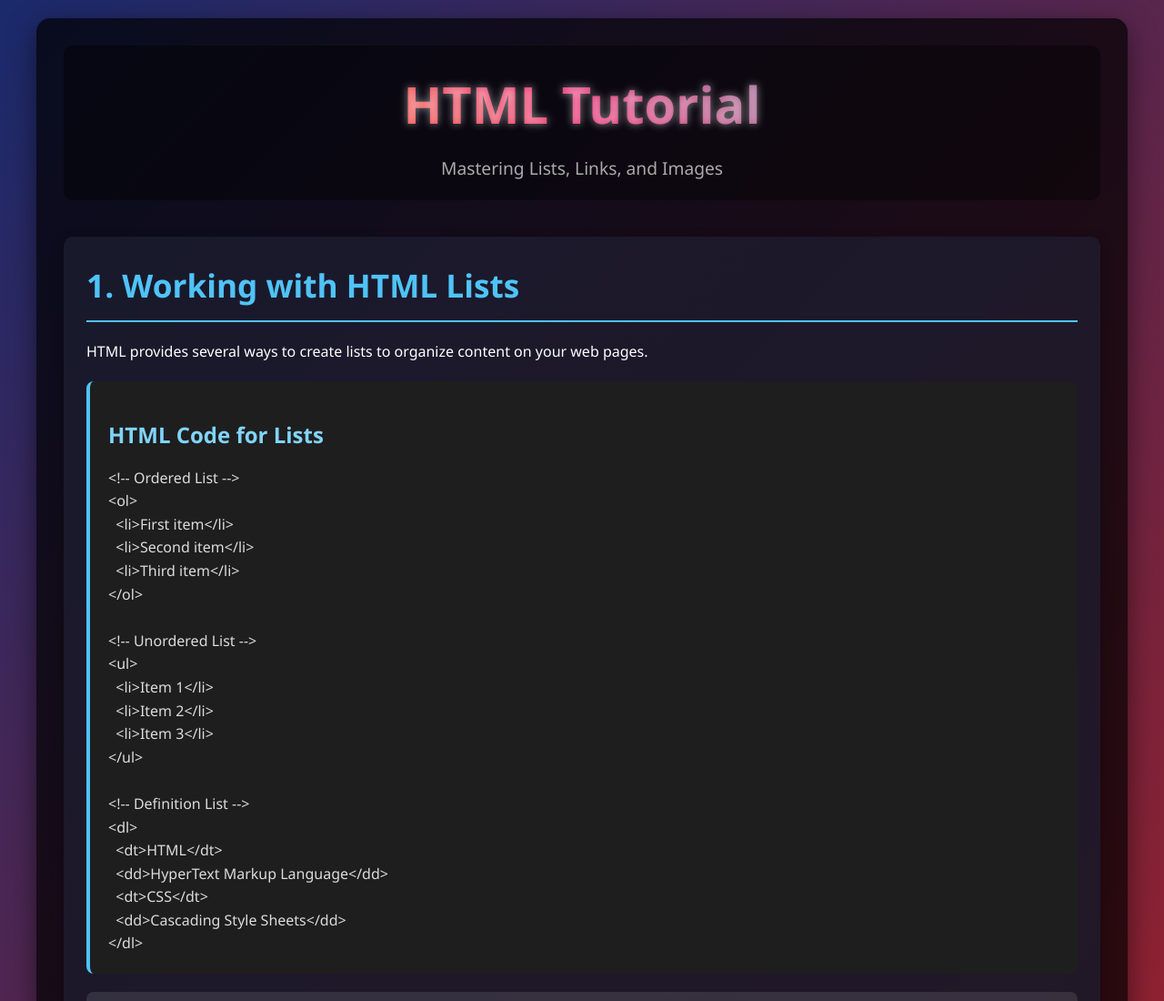
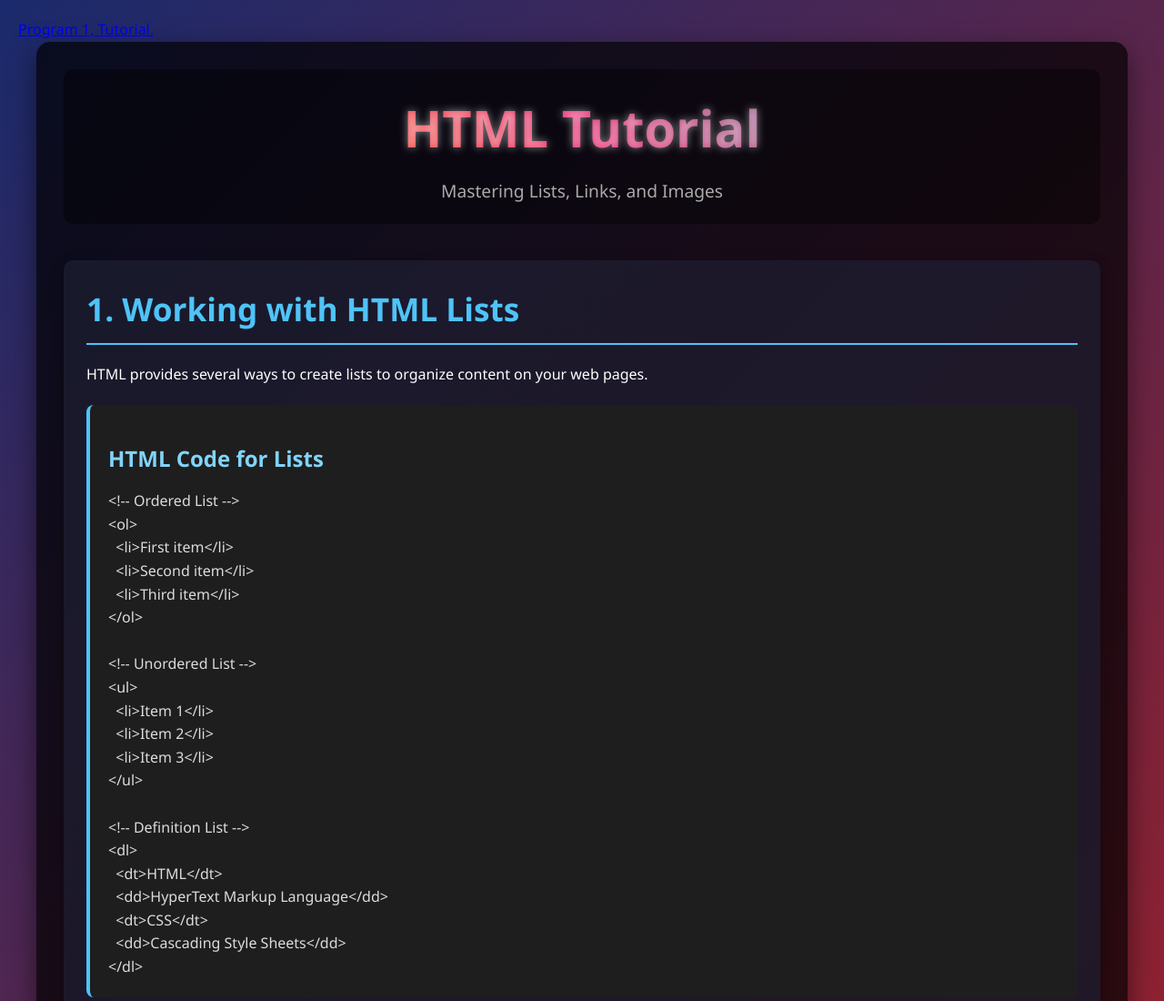
Before and after one commit to brajeshkumar998/FSD_Exp1, a plain HTML site: page index.html in a window 1280 px wide. Shown: the top 1100 px of the page at 91% size. Drawn offline with Linux system fonts and the light colour scheme.

Commit message:
Update index.html

```diff
--- a/index.html
+++ b/index.html
@@ -4,6 +4,7 @@
     <meta charset="UTF-8">
     <meta name="viewport" content="width=device-width, initial-scale=1.0">
     <title>HTML Tutorial: Lists, Links, and Images</title>
+    <a href="https://github.com/brajeshkumar998/FSD_Exp1/blob/main/Exp1.docx">Program 1, Tutorial.</a>
     <style>
         * {
             margin: 0;
```
